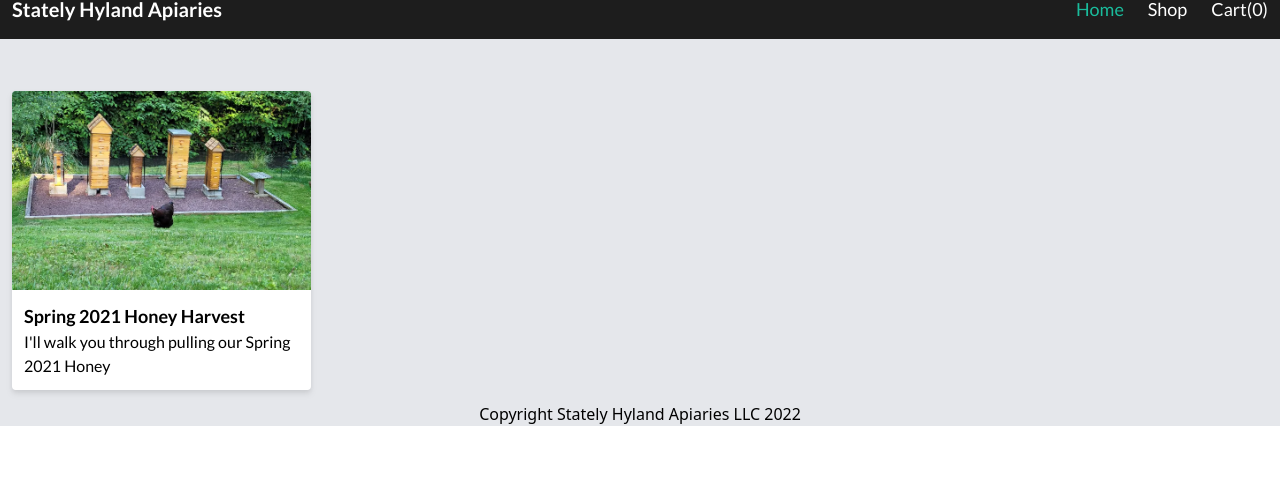
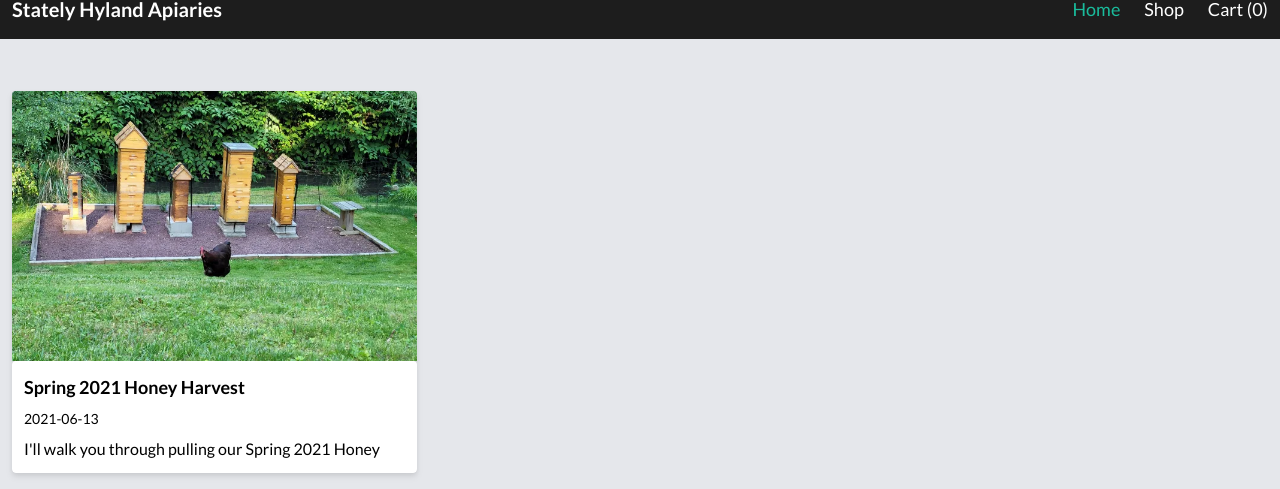
Before and after one commit to Terrhy999/stately-hyland-apiaries, a Next.js app: page / in a window 1280 px wide. Shown: the part 405-894 px from the top of the page. Before the commit the page ends 831 px from the top, so only its background shows below. Built offline with nearby package versions, Linux system fonts and the light colour scheme.

Commit message:
Finished?

```diff
--- a/components/CartItem.tsx
+++ b/components/CartItem.tsx
@@ -39,7 +39,7 @@ const CartItem = ({ cartItem }: { cartItem: ICartItem }) => {
         </div>
         <div className="flex flex-row justify-center items-center text-center border bg-white border-black p-3">
           <div className="flex flex-row justify-center items-center">
-            <span>Quantity</span>
+            <span className="hidden sm:block">Quantity</span>
             <FaAngleLeft
               className="mx-2 h-6 w-6 cursor-pointer hover:text-[#1abc9c]"
               onClick={() =>
--- a/components/Navbar.tsx
+++ b/components/Navbar.tsx
@@ -33,10 +33,18 @@ const Navbar = () => {
         </div>
       )}
       <div className="font-lato text-white py-2 flex justify-between w-full max-w-7xl">
-        <p className={`p-2 mx-1 text-xl font-bold sm:hidden`}>SHA</p>
-        <p className={`p-2 mx-1 text-xl font-bold hidden sm:block`}>
-          Stately Hyland Apiaries
-        </p>
+        <Link href={"/"} passHref={true}>
+          <p className={`p-2 mx-1 text-xl font-bold cursor-pointer sm:hidden`}>
+            SHA
+          </p>
+        </Link>
+        <Link href={"/"} passHref={true}>
+          <p
+            className={`p-2 mx-1 text-xl font-bold cursor-pointer hidden sm:block`}
+          >
+            Stately Hyland Apiaries
+          </p>
+        </Link>
         <div className="flex flex-row">
           <Link href="/">
             <a
@@ -62,7 +70,7 @@ const Navbar = () => {
                 router.pathname === "/Cart" ? "text-[#1abc9c]" : ""
               }`}
             >
-              Cart({getCartCount()})
+              Cart ({getCartCount()})
             </a>
           </Link>
         </div>
--- a/components/PostCard.tsx
+++ b/components/PostCard.tsx
@@ -1,19 +1,12 @@
 import Image from "next/image";
 import Link from "next/link";
+import type { Meta } from "../types/Meta";
 
-const PostCard = ({
-  title,
-  caption,
-  thumbnail,
-}: {
-  title: string;
-  caption: string;
-  thumbnail?: string;
-}) => {
+const PostCard = ({ title, date, caption, thumbnail, slug }: Meta) => {
   return (
-    <div className="rounded h-fit overflow-hidden flex flex-col font-lato bg-white drop-shadow-md">
-      <Link href={`/`} passHref={true}>
-        <div className="aspect-[3/2] cursor-pointer relative overflow-hidden">
+    <Link href={`/posts/${slug}`} passHref={true}>
+      <div className="rounded cursor-pointer overflow-hidden flex flex-col font-lato drop-shadow-md">
+        <div className="aspect-[3/2] flex-shrink-0 relative overflow-hidden">
           <Image
             src={thumbnail || "https://via.placeholder.com/300"}
             alt="Post Thumbnail"
@@ -22,12 +15,13 @@ const PostCard = ({
             objectPosition="bottom"
           />
         </div>
-      </Link>
-      <div className="w-full p-3">
-        <h2 className="font-semibold text-lg cursor-pointer w-full">{title}</h2>
-        <p>{caption}</p>
+        <div className="w-full p-3 bg-white rounded">
+          <h2 className="font-semibold text-lg w-full pb-2">{title}</h2>
+          <p className="text-sm pb-2">{date}</p>
+          <p>{caption}</p>
+        </div>
       </div>
-    </div>
+    </Link>
   );
 };
 
--- a/pages/_document.tsx
+++ b/pages/_document.tsx
@@ -34,7 +34,7 @@ class MyDocument extends Document {
             rel="stylesheet"
           />
         </Head>
-        <body>
+        <body className="h-full">
           <Main />
           <NextScript />
         </body>
--- a/pages/api/checkout_sessions.ts
+++ b/pages/api/checkout_sessions.ts
@@ -28,8 +28,8 @@ export default async function handler(
             allowed_countries: ["US"],
           },
           shipping_rates: ["shr_1JPwtaKnxKfZHThpPxgjhI86"],
-          success_url: `${req.headers.origin}/?sucess=true`,
-          cancel_url: `${req.headers.origin}/?canceled=true`,
+          success_url: `${req.headers.origin}`,
+          cancel_url: `${req.headers.origin}/Cart`,
         });
       res.status(200).json(session);
     } catch (err) {
--- a/pages/index.tsx
+++ b/pages/index.tsx
@@ -18,15 +18,16 @@ export async function getStaticProps() {
 }
 
 const Home = ({ metaData }: { metaData: Meta[] }) => {
-  console.log("metadata", metaData);
   return (
-    <div className="w-full grid grid-cols sm:grid-cols-2 md:grid-cols-3 lg:grid-cols-4 p-3 gap-5">
+    <div className="w-full h-min grid grid-cols sm:grid-cols-2 lg:grid-cols-3 p-3 gap-5">
       {metaData.map((post, i) => (
         <PostCard
           key={i}
           title={post.title}
+          date={post.date}
           caption={post.caption}
           thumbnail={post.thumbnail}
+          slug={post.slug}
         />
       ))}
     </div>
--- a/pages/posts/my-mdx-page.mdx
+++ b/pages/posts/spring-2021-honey-harvest.mdx
@@ -6,6 +6,7 @@ export const meta = {
   date: "2021-06-13",
   caption: "I'll walk you through pulling our Spring 2021 Honey",
   thumbnail: "/images/posts/spring-2021-honey-harvest/image1.webp",
+  slug: "spring-2021-honey-harvest",
 };
 
 I'll walk you through “pulling” our Spring 2021 Honey from the hives at Stately Hyland Apiaries!
@@ -26,7 +27,7 @@ Spring 2021 is here at Stately Hyland Apiaries, and it was time to “pull” ou
 >
 > Stately Hyland Apiaries, Beekeeper
 
-I took the opportunity of setting up a time lapse camera to document our labors of <span className='underline'>“Pulling Honey” at Stately Hyland Apiaries</span>, Spring 2021. (View the full video[ here](https://youtu.be/3Stqts62oe0))
+I took the opportunity of setting up a time lapse camera to document our labors of <span className='underline'>“Pulling Honey” at Stately Hyland Apiaries</span>, Spring 2021. (View the full video [here](https://youtu.be/3Stqts62oe0))
 
 Assisting me is my youngest son, who is 19 and also studying Beekeeping _(currently pursuing Penn State Beginning Beekeeping Online Course!)_ Not only is it exciting to share all my knowledge with my son, I have the added benefit of another set of eyes, hands and MUSCLES to help me with my more labor intensive tasks, like carrying; _~ honey laden supers bursting with glistening light golden deliciousness ~_ up to my car to bring to extract!
 
@@ -40,7 +41,7 @@ The video begins on a steamy, humid 92° morning. We are wearing our protective
   caption="My Medium Nuc Hive with Peaked Decorative Roof"
 />
 
-In this hive, I will manually brush bees off of the frames, back into the hive and put the frames inside of the Hive Butlers for transport. It is important to note, that this is NOT the preferred method of harvesting honey– but it will work for us on this day as the bees are in a strong nectar flow (are VERY busy foraging nectar). In times of dearth ~ (non nectar flow) the bees would try to retrieve that honey – meaning that they would not be easily “brushed” off of the frames. Luckily for us, they were amenable this day.
+In this hive, I will manually brush bees off of the frames, back into the hive and put the frames inside of the Hive Butlers for transport. It is important to note, that this is NOT the preferred method of harvesting honey- but it will work for us on this day as the bees are in a strong nectar flow (are VERY busy foraging nectar). In times of dearth ~ (non nectar flow) the bees would try to retrieve that honey – meaning that they would not be easily “brushed” off of the frames. Luckily for us, they were amenable this day.
 
 The second hive that we “pulled honey” from was my Medium hive, named the “Sunny Hive”. This hive has successfully overwintered since 2019 from a very strong swarm that came from “Sun Valley”. We took two medium boxes of honey from this hive.
 
@@ -52,7 +53,7 @@ The second hive that we “pulled honey” from was my Medium hive, named the
   caption="A successfully overwintered hive since 2019 with a large Peaked Roof that opens, with storage for smoker and tools."
 />
 
-The third hive that we took from was called the “Borg Hive”. Aptly named in 2019 by our former State Apiarist Tim Schuler. My two beginning beekeeping hives were not faring well from the nucs that they had started from. As a result, and at the advice of the State Apiarist who was inspecting them, he put the two hives together and educated me saying \_“they are like the 'Borg'- Assimilate or die.” \_Hence, the Borg Hive, another successful hive since 2019!
+The third hive that we took from was called the “Borg Hive”. Aptly named in 2019 by our former State Apiarist Tim Schuler. My two beginning beekeeping hives were not faring well from the nucs that they had started from. As a result, and at the advice of the State Apiarist who was inspecting them, he put the two hives together and educated me saying _“they are like the 'Borg'- Assimilate or die.”_ Hence, the Borg Hive, another successful hive since 2019!
 
 <div className="flex w-full justify-center">
   <PostImage
@@ -60,16 +61,15 @@ The third hive that we took from was called the “Borg Hive”. Aptly named in
     height="676"
     width="507"
     justify="center"
+    caption="Borg Hive, Deep and Mediums successfully overwintered since 2019"
   />
 </div>
 
-Borg Hive, Deep and Mediums successfully overwintered since 2019
-
-Together with my son, we pulled two 9 frame mediums, one 5 frame medium, 4 individual deep frames for a total of **_132 pounds of honey _**in our 2021 Spring Season!
+Together with my son, we pulled two 9 frame mediums, one 5 frame medium, 4 individual deep frames for a total of _**132 pounds of honey**_ in our 2021 Spring Season!
 
 I created a fast motion video with captions explaining our movements. This blog article also fills in some of the blanks and adds explanations- as the video is almost 12 minutes long, this article will serve to 'sum up' our adventure.
 
-EJH and I both wear our bee suits for safety. We have to remove very heavy boxes of honey frames \_(that can weigh almost 5 pounds each) \_for extraction. To do this, they are taken up the hill from the apiary to my car. I extract my honey with another beekeeper. I put individual frames of honey into our “Hive Butlers” that hold the dripping honey and keep the bees out. The other boxes need to have straggler bees 'brushed' off and transferred to a 'bee free' box.
+EJH and I both wear our bee suits for safety. We have to remove very heavy boxes of honey frames _(that can weigh almost 5 pounds each)_ for extraction. To do this, they are taken up the hill from the apiary to my car. I extract my honey with another beekeeper. I put individual frames of honey into our “Hive Butlers” that hold the dripping honey and keep the bees out. The other boxes need to have straggler bees 'brushed' off and transferred to a 'bee free' box.
 
 We remove most of the bees from these boxes by way of a “Bee Escape”.
 
@@ -79,10 +79,9 @@ We remove most of the bees from these boxes by way of a “Bee Escape”.
     height="178"
     width="284"
     justify="center"
+    caption="Bees Escape from this board but cannot navigate back into into it"
   />
 </div>
-
-Bees Escape from this board but cannot navigate back into into it
 
 It is a special board placed between the Honey Supers on top of the hive and the “Brood Boxes” below. The bees naturally migrate to the lower part of the hive during the cool nights to help warm the brood nest. As they navigate the “Bee Escape” they can exit down, but not go back up to the honey boxes again. _(Think of it as a bee turnstile!)_ As such, the honey boxes are nearly bee free and can be easily taken from the hives. We take out each individual frame and gently brush the bees to the front of the hive* (where they fly back in and get back to work again!)* The Honey Supers have 9 frames of honey that painstakingly have to be removed and brushed off.
 
@@ -94,10 +93,9 @@ You will see us using the “Smoker” to keep the bees calm _(busy drinking hon
     height="676"
     width="507"
     justify="center"
+    caption="Honey from our Apiary, newly extracted."
   />
 </div>
-
-Honey from our Apiary, newly extracted.
 
 There is no doubt about it- there are bees flying everywhere during this process (and some even _crawling_ ~ _a daunting thought with loose pants cuffs, but I digress…_)
 
@@ -105,6 +103,6 @@ We remove the honey supers every time they are filled _(which could be three tim
 
 Stately Hyland Apiaries will have an abundance of honey and products this year that can be perused on our website “[StatelyHylandApiaries.Com](https://statelyhylandmanor.com/%e2%9a%9cstately-hyland-apiaries%e2%9a%9c-online-store-is-now-open-for-business/)“. They can also be found on our front fence, every (sunny) day!
 
-Beekeeping is not glamorous by any means. It is hot, tedious, tenacious work! It truly is a “Labor of Love”… **_<span>for the love of honey, and bees</span>_** ~ from our wonderful Marquette Hives at Stately Hyland Apiary! Thank you for your visit today!
+Beekeeping is not glamorous by any means. It is hot, tedious, tenacious work! It truly is a “Labor of Love”… **_<span className="underline">for the love of honey, and bees</span>_** ~ from our wonderful Marquette Hives at Stately Hyland Apiary! Thank you for your visit today!
 
 export default ({ children }) => <PostLayout meta={meta} children={children} />;
--- a/types/Meta.ts
+++ b/types/Meta.ts
@@ -3,4 +3,5 @@ export interface Meta {
   date: string;
   caption: string;
   thumbnail: string;
+  slug: string;
 }
```
